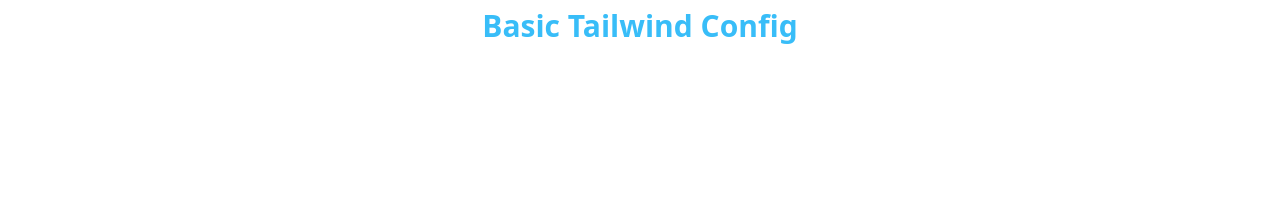
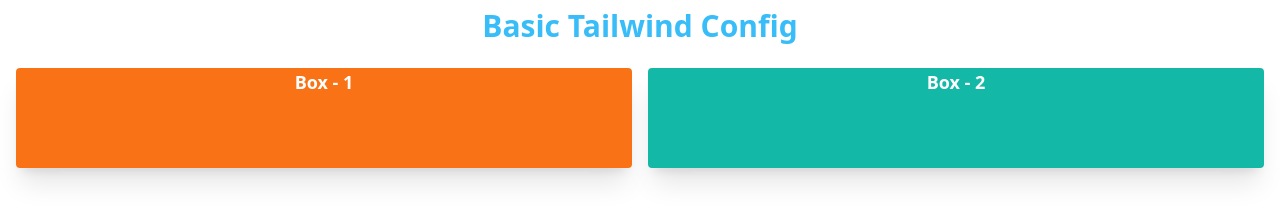
Before and after one commit to ocemblgr23/css-challegne-30, a website: page CSS_Challenge/03_tailwind/basic-tailwind/src/index.html in a window 1280 px wide. Drawn offline with Linux system fonts and the light colour scheme.

Commit message:
basic grid layout on small and medimum screen

```diff
--- a/CSS_Challenge/03_tailwind/basic-tailwind/src/index.html
+++ b/CSS_Challenge/03_tailwind/basic-tailwind/src/index.html
@@ -10,5 +10,13 @@
     <h1 class="text-sky-400 text-3xl font-bold text-center py-2">
       Basic Tailwind Config
     </h1>
+    <div class="grid gap-4 m-4 sm:grid-cols-2 grid-cols-1">
+      <div class="min-h-[100px] rounded bg-orange-500 shadow-xl">
+        <h1 class="text-lg font-bold text-center text-white">Box - 1</h1>
+      </div>
+      <div class="min-h-[100px] bg-teal-500 rounded shadow-xl">
+        <h1 class="text-lg font-bold text-center text-white">Box - 2</h1>
+      </div>
+    </div>
   </body>
 </html>
```
Also changed, not shown: CSS_Challenge/03_tailwind/basic-tailwind/src/output.css.
